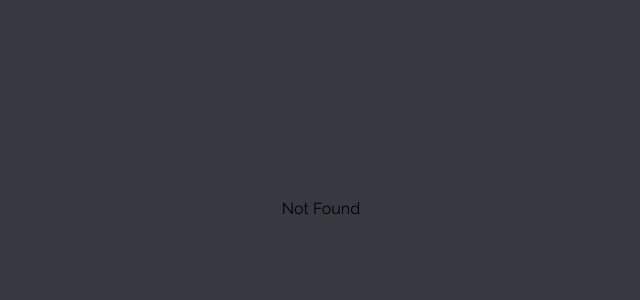
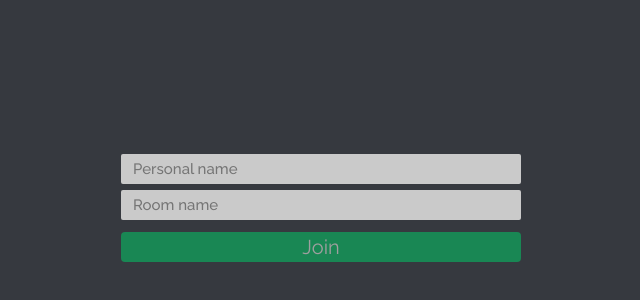
Before and after one commit to peeea4/messenger, a React (Create React App) app: page /room in a window 1280 px wide. Shown: the part 192-492 px from the top of the page, without its empty margins (319-959 px from the left). Built offline with nearby package versions, Linux system fonts and the light colour scheme.

Commit message:
bug with black screeen was fixed

```diff
--- a/src/App.js
+++ b/src/App.js
@@ -5,6 +5,7 @@ import { Home } from "./pages/Home";
 import { Auth } from "./pages/Auth";
 import { NotFound } from "./pages/NotFound";
 import { Chat } from "./components/Chat";
+import { Room } from "./pages/Room";
 
 const App = () => {
 	const user = true;
@@ -15,6 +16,7 @@ const App = () => {
 				<Route path="/" element={<Layout />}>
                     <Route index element={<Home/>}/>
                     <Route path="chat" element={<Chat/>}/>
+					<Route path="room" element={<Room/>}/>
 					<Route path="*" element={<NotFound/>}/>
 				</Route>
 			</Routes>
```
Also changed, not shown: src/pages/Room.js (+5 -7 lines).
